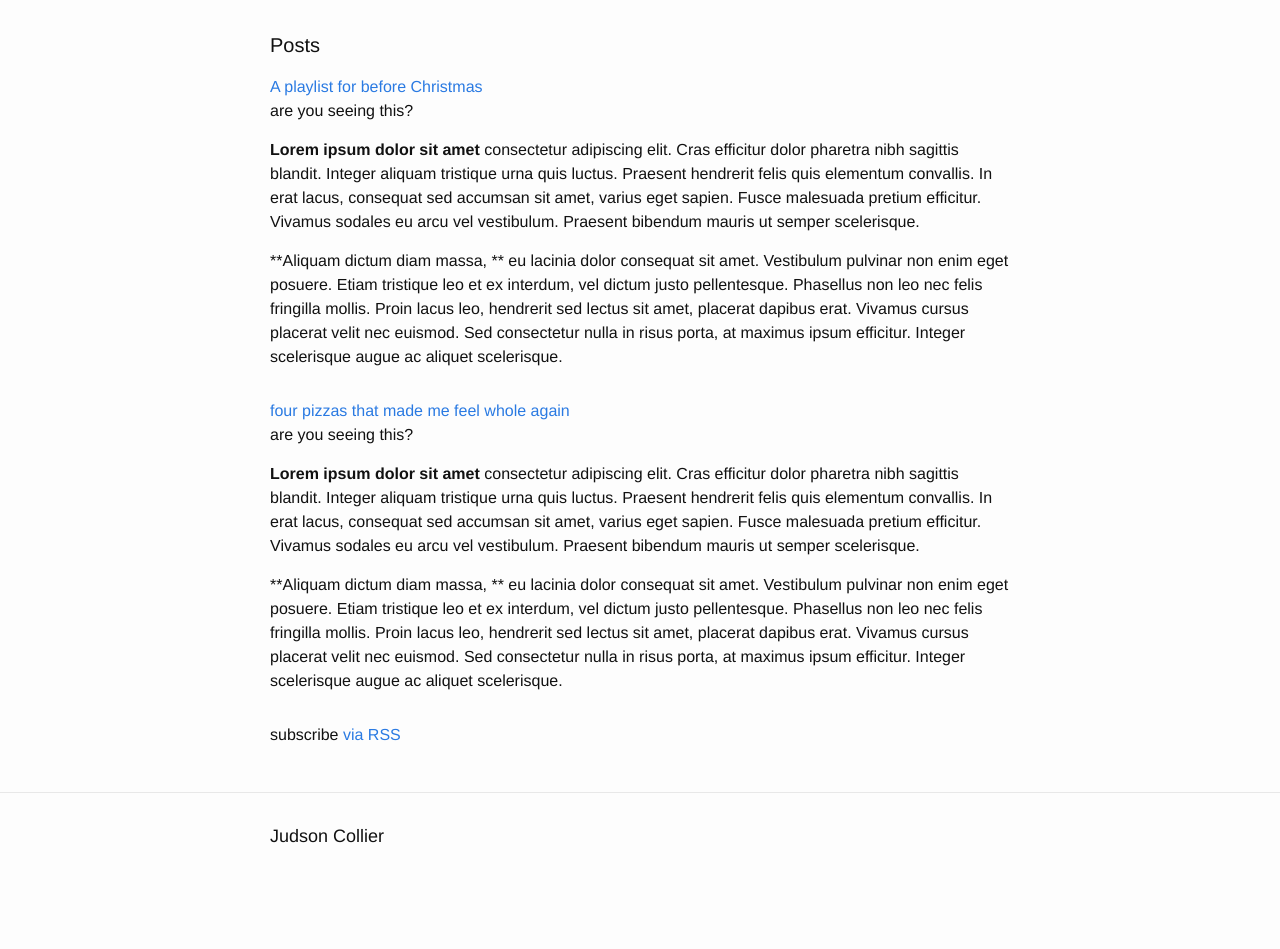
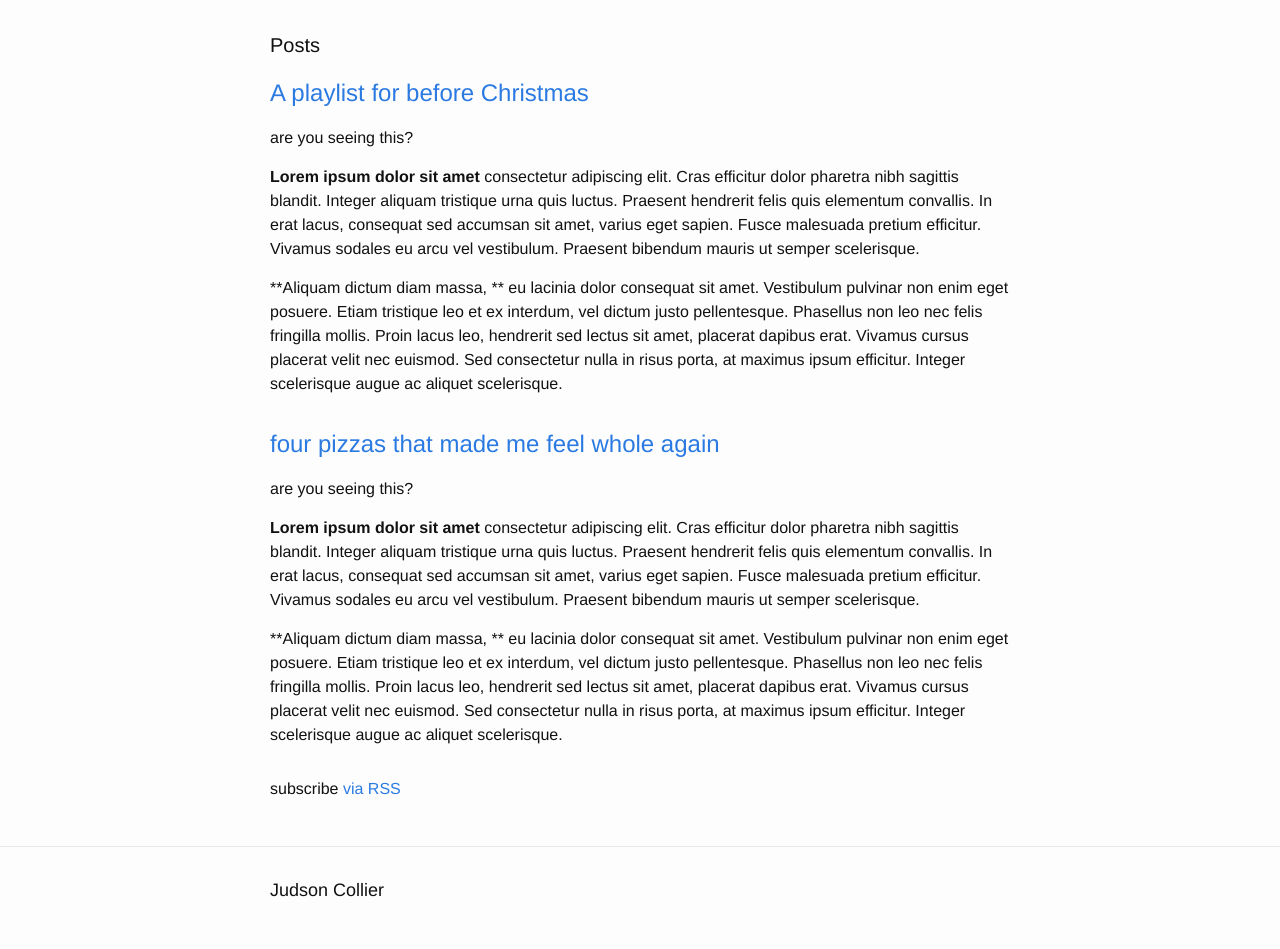
Before and after one commit to judsoncollier/judsite, a Jekyll site: the page built from index.html, in a window 1280 px wide. Built offline with Jekyll 4.4.1, drawn with Linux system fonts in a browser that asks for light colours; before the commit the page ends 900 px from its top, so only the background shows below that.

```diff
--- a/index.html
+++ b/index.html
@@ -9,7 +9,7 @@ layout: default
   <ul class="post-list">
     {% for post in site.posts %}
       <li>
-        <a href="{{ post.url }}">{{ post.title }}</a>
+        <h2><a href="{{ post.url }}">{{ post.title }}</a></h2>
         <article>{{content}}</<article>
       </li>
     {% endfor %}
```
